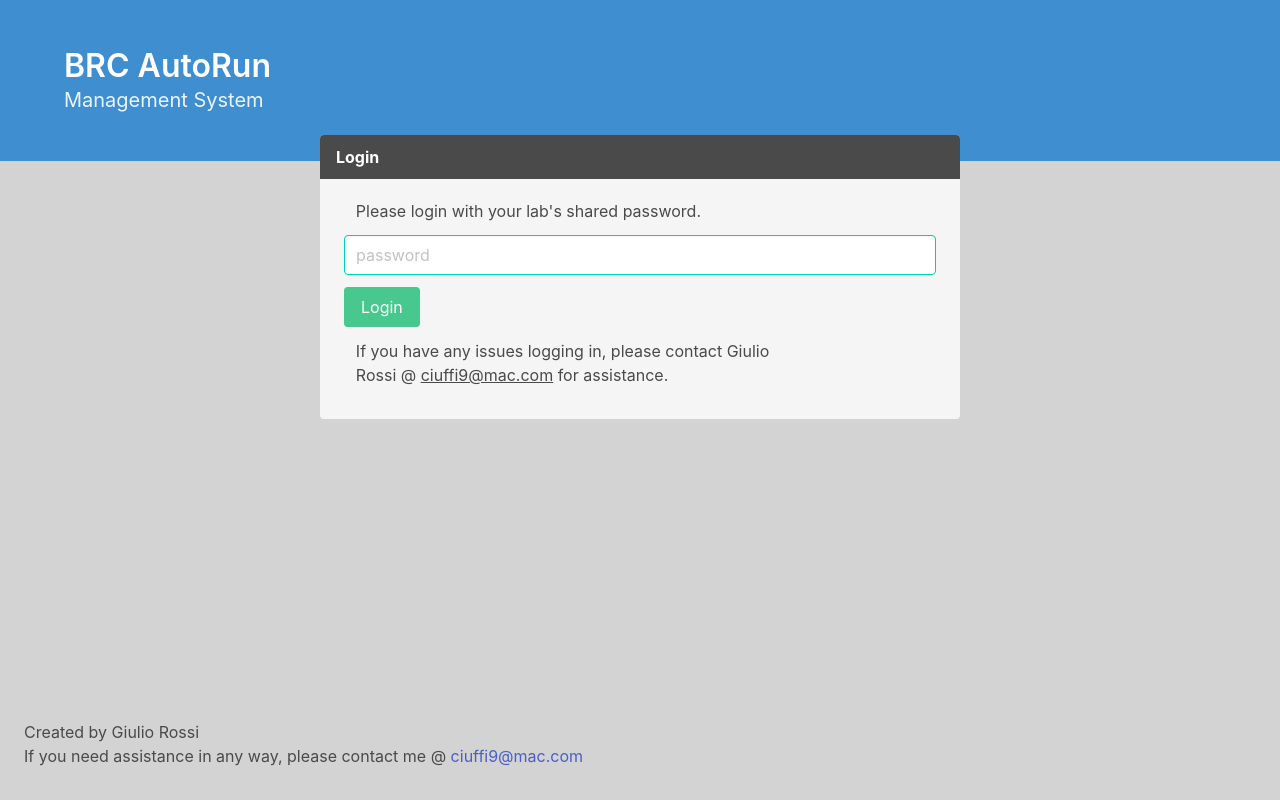
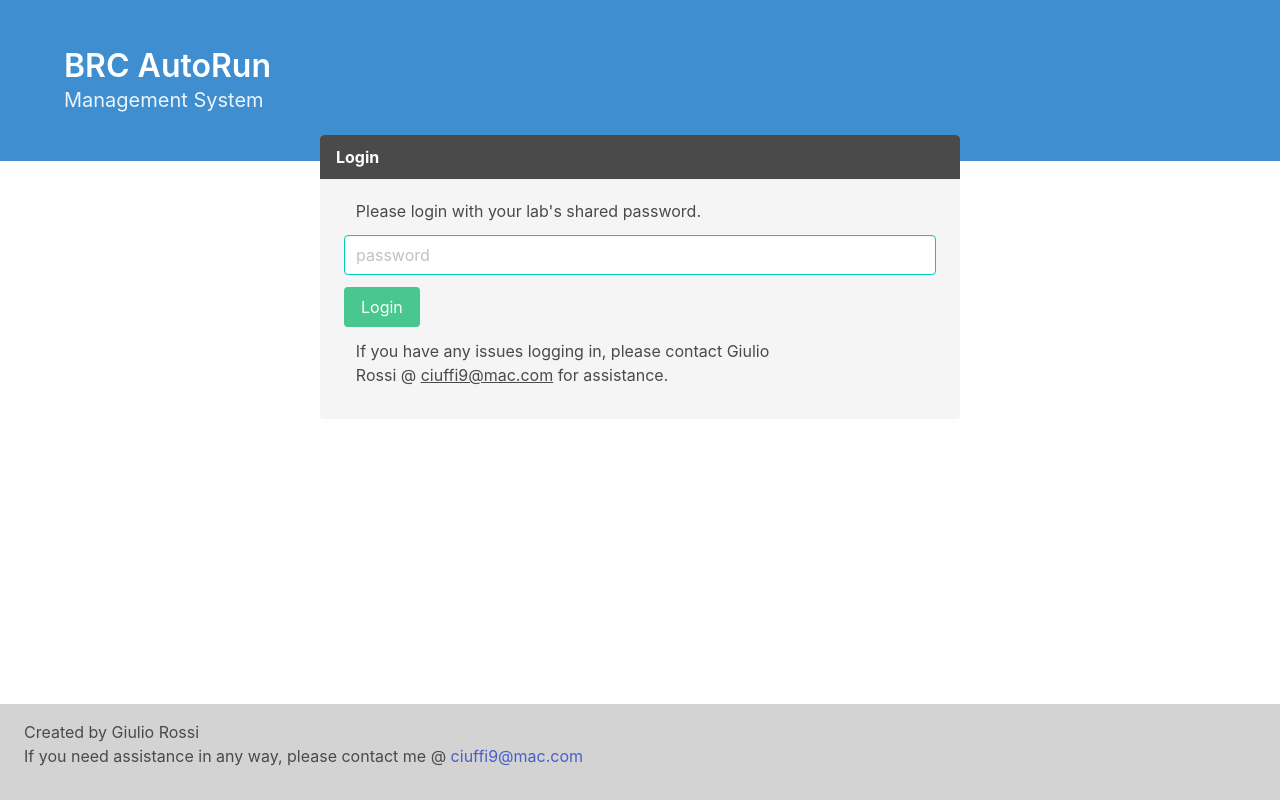
Before and after one commit to Ciuffi/brc-management-system, a Next.js app: page /login in a window 1280 px wide. Built offline with nearby package versions, Linux system fonts and the light colour scheme.

Commit message:
remove grey background

```diff
--- a/styles/login.scss
+++ b/styles/login.scss
@@ -1,8 +1,4 @@
 @import "../node_modules/bulma/sass/utilities/_all.sass";
-
-body {
-  background-color: lightgrey;
-}
 
 #mainDiv {
   margin-top: -2%;
```
